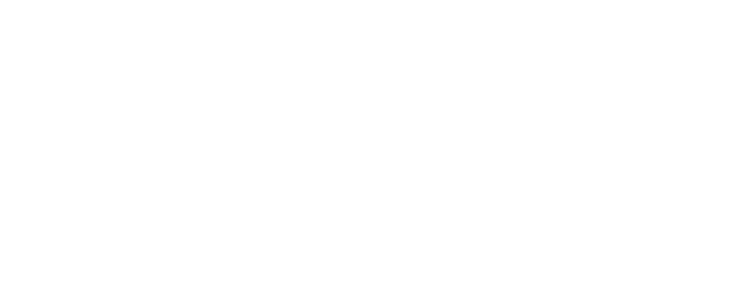
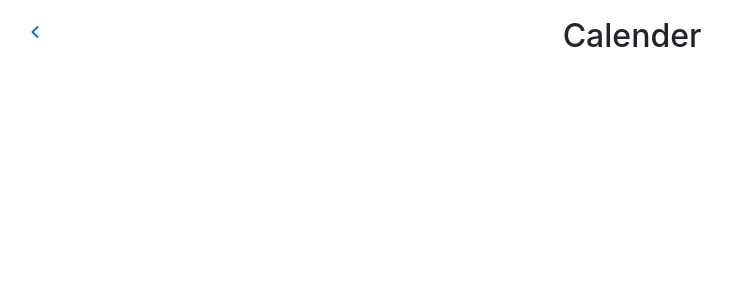
Before and after one commit to Rupam-B/school-management-app, a React (Create React App) app: page /CalenderSection in a window 1280 px wide. Before the commit this address had no page. Shown: the top 300 px of the page, without its empty margins (8-740 px from the left). Built offline with nearby package versions, Linux system fonts and the light colour scheme.

Commit message:
Teacher student section differentiated12

```diff
--- a/src/App.js
+++ b/src/App.js
@@ -2,7 +2,7 @@
 import { Route, Routes } from 'react-router-dom';
 // import './App.css';
 import AuthenComp from './Components/AuthenComponent/AuthenComp';
-import TeachersHome from './Components/Teachers Section/TeachersHome/TeachersHome';
+import Home from './Components/Home/Home'
 import Lectures from './Components/Teachers Section/Lectures/Lectures';
 import MessageList from './Components/Teachers Section/Messages/MessageList'
 import ProfileView from './Components/Teachers Section/Profile/ProfileView';
@@ -25,6 +25,8 @@
 import StudentHomeWork from './Components/Student Section/StudentHomeWork/StudentHomeWork';
 import FeesPaymentCheck from './Components/Teachers Section/FeesPaymentCheck/FeesPaymentCheck';
 import TeachersAlert from './Components/Teachers Section/TeachersAlert/TeachersAlert';
+import CalenderSection from './Components/Calender/CalenderSection'
+import LibrarySection from './Components/Library/LibrarySection';
 
 
 function App() {
@@ -33,7 +35,7 @@
        <ToastContainer />
       <Routes>
         <Route path='/' element={<AuthenComp/>} />
-        <Route path='/TeachersHome' element={<TeachersHome/>} />
+        <Route path='/TeachersHome' element={<Home/>} />
         <Route path='/LectureList' element={<Lectures/>} />
         <Route path='/MessageList' element={<MessageList/>} />
         <Route path='/ProfileView' element={<ProfileView/>} />
@@ -54,6 +56,8 @@
         <Route path='/BusLocation' element={<BusLocationTrack/>} />
         <Route path='/TrackBusExtended' element={<TrackBusExtended/>} />
         <Route path='/TeachersAlert' element={<TeachersAlert/>} />
+        <Route path='/CalenderSection' element={<CalenderSection/>} />
+        <Route path='/LibrarySection' element={<LibrarySection/>} />
 
       </Routes>
 
--- /dev/null
+++ b/src/Components/Calender/CalenderSection.jsx
@@ -0,0 +1,18 @@
+import React from 'react'
+import { Link } from 'react-router-dom'
+import './CalenderStyle.css'
+
+const CalenderSection = () => {
+    return (
+        <div className='Calender-Section-main-div'>
+            <div className='Calender-Section-sub-div'>
+                <div className='Calender-Section-top-div'>
+                    <Link to={'/TeachersHome'} style={{ textDecoration: 'none' }}><i className="fa-solid fa-angle-left"></i></Link>
+                    <h2>Calender</h2>
+                </div>
+            </div>
+        </div>
+    )
+}
+
+export default CalenderSection
--- /dev/null
+++ b/src/Components/Calender/CalenderStyle.css
@@ -0,0 +1,17 @@
+.Calender-Section-main-div{
+    width: 100vw;
+    height: auto;
+    /* border: 1px solid red; */
+}
+.Calender-Section-top-div{
+    width: 100%;
+    height: 10vh;
+    display: flex;
+    justify-content: center;
+    align-items: center;
+}
+.Calender-Section-top-div i{
+    position: absolute;
+    top: 3vh;
+    left: 3vw;
+}
--- a/src/Components/Teachers Section/TeachersHome/TeachersHome.jsx
+++ b/src/Components/Home/Home.jsx
@@ -1,6 +1,6 @@
 import React from 'react'
-import './TeachersHomeStyle.css'
-import NavbarMain from '../../Navbar/NavbarMain';
+import './HomeStyle.css'
+import NavbarMain from '../Navbar/NavbarMain';
 import { Link} from 'react-router-dom';
 import { toast } from 'react-toastify';
 import 'react-toastify/dist/ReactToastify.css';
@@ -50,16 +50,17 @@
 
         </div>
 
-        <div className='Student-Home-searchbar-div'>
+        {/* <div className='Student-Home-searchbar-div'>
           <input type="text" placeholder='Search . . .' />
-        </div>
+        </div> */}
 
         <div className='Student-Home-carousel-div'>
           <div className='Student-Home-carousel'>
             <div id="carouselExampleAutoplaying" className="carousel slide" data-bs-ride="carousel">
               <div className="carousel-inner">
                 <div className="carousel-item active">
-                  <img src="https://st3.depositphotos.com/7865540/13809/i/450/depositphotos_138091320-stock-photo-business-workplace-with-concept.jpg" className="d-block w-100" alt="..." />
+                  {/* <img src="https://st3.depositphotos.com/7865540/13809/i/450/depositphotos_138091320-stock-photo-business-workplace-with-concept.jpg" className="d-block w-100" alt="..." /> */}
+                  <img src="https://dpsbilaspur.edu.in/templates/dps-bilaspur/images/banner2.jpg" className="d-block w-100" alt="..." />
                 </div>
                 <div className="carousel-item">
                   <img src="https://t3.ftcdn.net/jpg/01/18/69/72/360_F_118697270_gewuVonZoJ0Aj277xenlnTRjpA5ArevO.jpg" className="d-block w-100" alt="..." />
@@ -100,7 +101,8 @@
           )}
           {TeachersSelector?(
             <div className='Student-Home-Main-icons'>
-            <Link to={'/TeachersAlert'} style={{ backgroundColor: 'rgb(255, 0, 0,0.05)',textDecoration:'none' }} className='Student-Home-Main-icons-inner-div'>
+            <Link to={'/TeachersAlert'} style={{ backgroundColor: 'rgb(255, 0, 0,0.05)',textDecoration:'none',position:'relative' }} className='Student-Home-Main-icons-inner-div'>
+              <div className='Student-Home-Main-Teachers-Alert'></div>
             <i style={{color:'red'}} className="fa-solid fa-shield-halved"></i>
             </Link>
             <p>Alert</p>
@@ -149,6 +151,32 @@
               <i className="fa-regular fa-calendar"></i>
             </Link>
             <p>Notice</p>
+          </div>
+          <div className='Student-Home-Main-icons'>
+            <Link to={'/LibrarySection'} style={{ backgroundColor: '#e7dfd6',textDecoration:'none' }} className='Student-Home-Main-icons-inner-div'>
+            <i className="fa-solid fa-book"></i>
+            </Link>
+            <p>Library</p>
+          </div>
+          <div className='Student-Home-Main-icons'>
+            <Link to={'/CalenderSection'} style={{ backgroundColor: '#ffe1f2',textDecoration:'none' }} className='Student-Home-Main-icons-inner-div'>
+            <i className="fa-regular fa-calendar-days"></i>
+            </Link>
+            <p>Calender</p>
+          </div>
+          <div className='Student-Home-Main-icons'>
+            {/* <Link to={'/TeachersHome'} style={{ backgroundColor: '#f8d5da',textDecoration:'none' }} className='Student-Home-Main-icons-inner-div'> */}
+            <Link to={'/TeachersHome'} style={{ backgroundColor: 'white',textDecoration:'none' }} className='Student-Home-Main-icons-inner-div'>
+              {/* <i className="fa-regular fa-calendar"></i> */}
+            </Link>
+            <p></p>
+          </div>
+          <div className='Student-Home-Main-icons'>
+            {/* <Link to={'/TeachersHome'} style={{ backgroundColor: '#e1e0fa',textDecoration:'none' }} className='Student-Home-Main-icons-inner-div'> */}
+            <Link to={'/TeachersHome'} style={{ backgroundColor: 'white',textDecoration:'none' }} className='Student-Home-Main-icons-inner-div'>
+              {/* <i className="fa-regular fa-calendar"></i> */}
+            </Link>
+            <p></p>
           </div>
 
 
--- a/src/Components/Teachers Section/TeachersHome/TeachersHomeStyle.css
+++ b/src/Components/Home/HomeStyle.css
@@ -111,7 +111,7 @@
 }
 .Student-Home-Middle-content-div{
     width: 100%;
-    height: 28vh;
+    height:50vh;
     /* border: 1px solid red; */
     /* background-color: rgb(255, 0, 0,0.1); */
     margin-top: 1vh;
@@ -122,7 +122,7 @@
 }
 .Student-Home-Main-icons{
     width: 23%;
-    height: 46%;
+    height: 25%;
     /* border: 1px solid green; */
     margin: 1vh 0;
     display: flex;
@@ -197,4 +197,18 @@
 }
 
 
+
+
+/* -------- */
+.Student-Home-Main-Teachers-Alert{
+    width:25%;
+    height:22%;
+    border-radius: 50%;
+   background-color: red;
+    position:absolute;
+    top:-5%;
+    right:-5%;
 }
+
+
+}
--- /dev/null
+++ b/src/Components/Library/LibrarySection.jsx
@@ -0,0 +1,18 @@
+import React from 'react'
+import { Link } from 'react-router-dom'
+import './LibraryStyle.css'
+
+const LibrarySection = () => {
+    return (
+        <div className='Library-Section-main-div'>
+            <div className='Library-Section-sub-div'>
+                <div className='Library-Section-top-div'>
+                    <Link to={'/TeachersHome'} style={{ textDecoration: 'none' }}><i className="fa-solid fa-angle-left"></i></Link>
+                    <h2>Library</h2>
+                </div>
+            </div>
+        </div>
+    )
+}
+
+export default LibrarySection
--- /dev/null
+++ b/src/Components/Library/LibraryStyle.css
@@ -0,0 +1,17 @@
+.Library-Section-main-div{
+    width: 100vw;
+    height: auto;
+    /* border: 1px solid red; */
+}
+.Library-Section-top-div{
+    width: 100%;
+    height: 10vh;
+    display: flex;
+    justify-content: center;
+    align-items: center;
+}
+.Library-Section-top-div i{
+    position: absolute;
+    top: 3vh;
+    left: 3vw;
+}
--- a/src/Redux/reducers/VerifyUser.js
+++ b/src/Redux/reducers/VerifyUser.js
@@ -1,11 +1,6 @@
 const initialStoredValue = localStorage.getItem('verifyTypeOfUser');
 const initialParsedValue = initialStoredValue ? JSON.parse(initialStoredValue) : null;
-const defaultValue = 0;
-const initialState = initialParsedValue !== null ? parseInt(initialParsedValue) : defaultValue;
-
-
-
-console.log(initialState)
+const initialState = initialParsedValue !== null ? parseInt(initialParsedValue) : 0;
 
 
 
```
